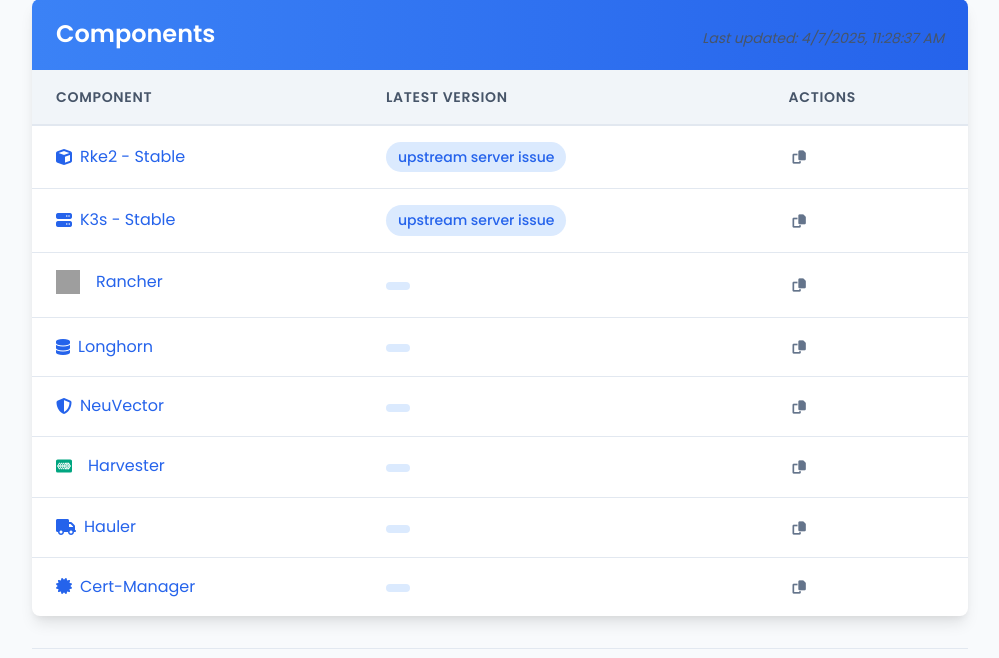
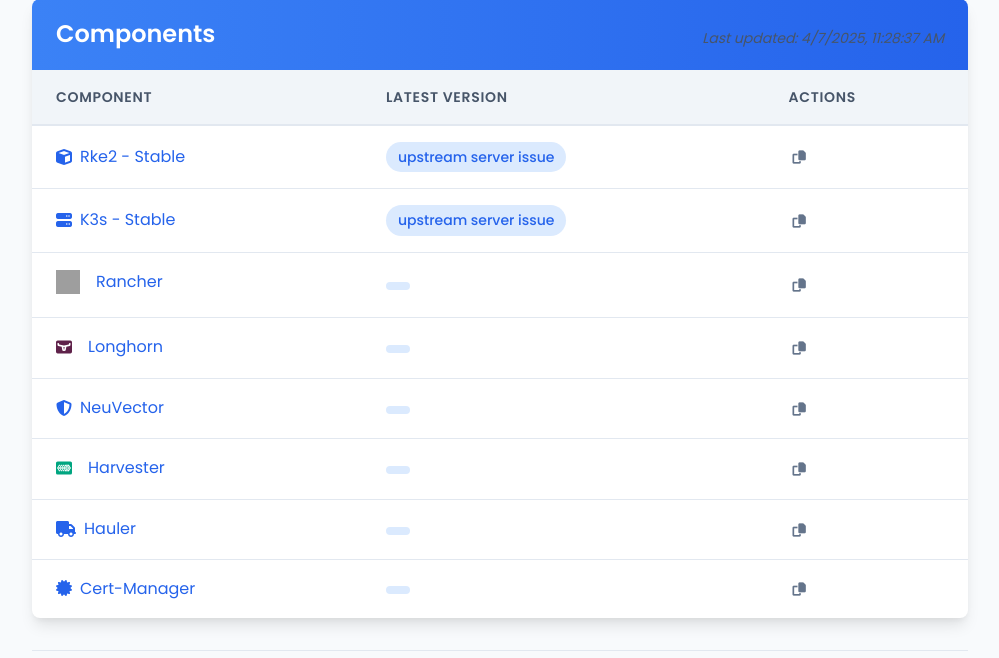
Before and after one commit to joshyorko/clem-demo, a Flask app: page / in a window 1280 px wide. Shown: the part 233-891 px from the top of the page, without its empty margins (140-1139 px from the left). Run offline with Flask 3, Linux system fonts and the light colour scheme; data that the repository does not hold is empty; grey boxes are pictures that could not be loaded.

Commit message:
Add Longhorn icon SVG and update index.html to display it in the Longhorn link

```diff
--- a/templates/index.html
+++ b/templates/index.html
@@ -479,7 +479,7 @@
                         <tr data-name="longhorn">
                             <td>
                                 <a href="https://github.com/longhorn/longhorn" target="_blank">
-                                    <i class="fas fa-database"></i> Longhorn
+                                    <img src="/assets/icon-longhorn.svg" alt="Longhorn Icon" style="width: 16px; height: 16px; vertical-align: middle; margin-right: 8px;"> Longhorn
                                 </a>
                             </td>
                             <td>
```
Also changed, not shown: assets/icon-longhorn.svg (added).
